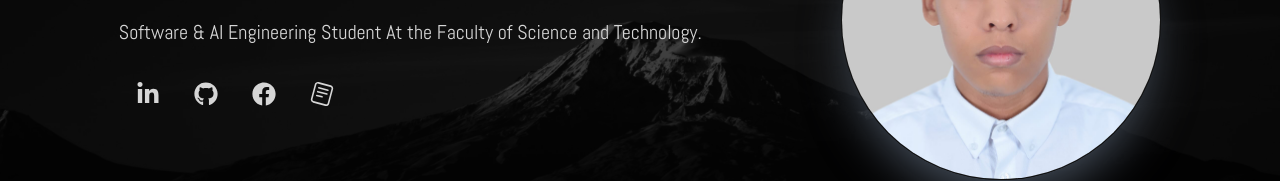
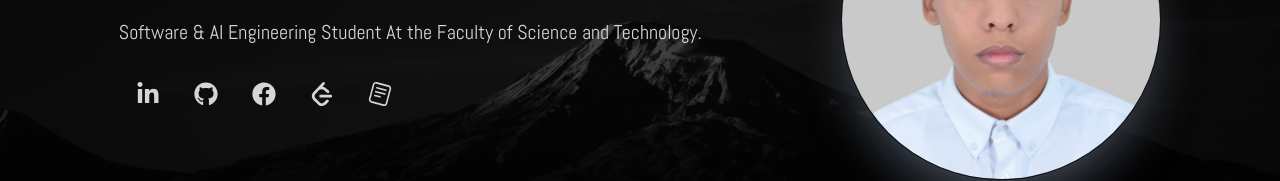
Before and after one commit to Medamine-Bahassou/MyPersonal-Portfolio, a React (Vite) app in the folder frontend/: page / in a window 1280 px wide. Shown: the part 404-585 px from the top of the page. Built offline with nearby package versions, Linux system fonts and the light colour scheme.

Commit message:
new project

```diff
--- a/frontend/src/components/common/home/Presentation.jsx
+++ b/frontend/src/components/common/home/Presentation.jsx
@@ -5,7 +5,7 @@ import { FaFacebook } from "react-icons/fa";
 import lsi from "../../../assets/logo/lsi.webp";
 
 import photo from "../../../assets/logo/Photo.png"
-import { SiReaddotcv } from 'react-icons/si';
+import { SiLeetcode, SiReaddotcv } from 'react-icons/si';
 
 const Presentation = () => {
   return (
@@ -33,6 +33,9 @@ const Presentation = () => {
                 <a className="btn btn-ghost text-2xl hover:text-blue-600 tooltip tooltip-bottom flex items-center" data-tip="Facebook"  href='https://www.facebook.com/mohamedamine.bahassou.1/' target='_blank'>
                     <FaFacebook />
                 </a>
+                <a className=" btn btn-ghost text-2xl hover:text-yellow-600 tooltip tooltip-bottom flex items-center" data-tip="LeetCode"  href='https://leetcode.com/u/Medamine-Bahassou/' target='_blank'>
+                    <SiLeetcode />
+                </a>
                 <a className=" btn btn-ghost text-2xl hover:text-yellow-600 tooltip tooltip-bottom flex items-center" data-tip="CV"  href='https://drive.google.com/file/d/1LEhgA0MVEDISgl06daSjHlZIDGswCMiJ/view?usp=sharing' target='_blank'>
                     <SiReaddotcv />
                 </a>
```
